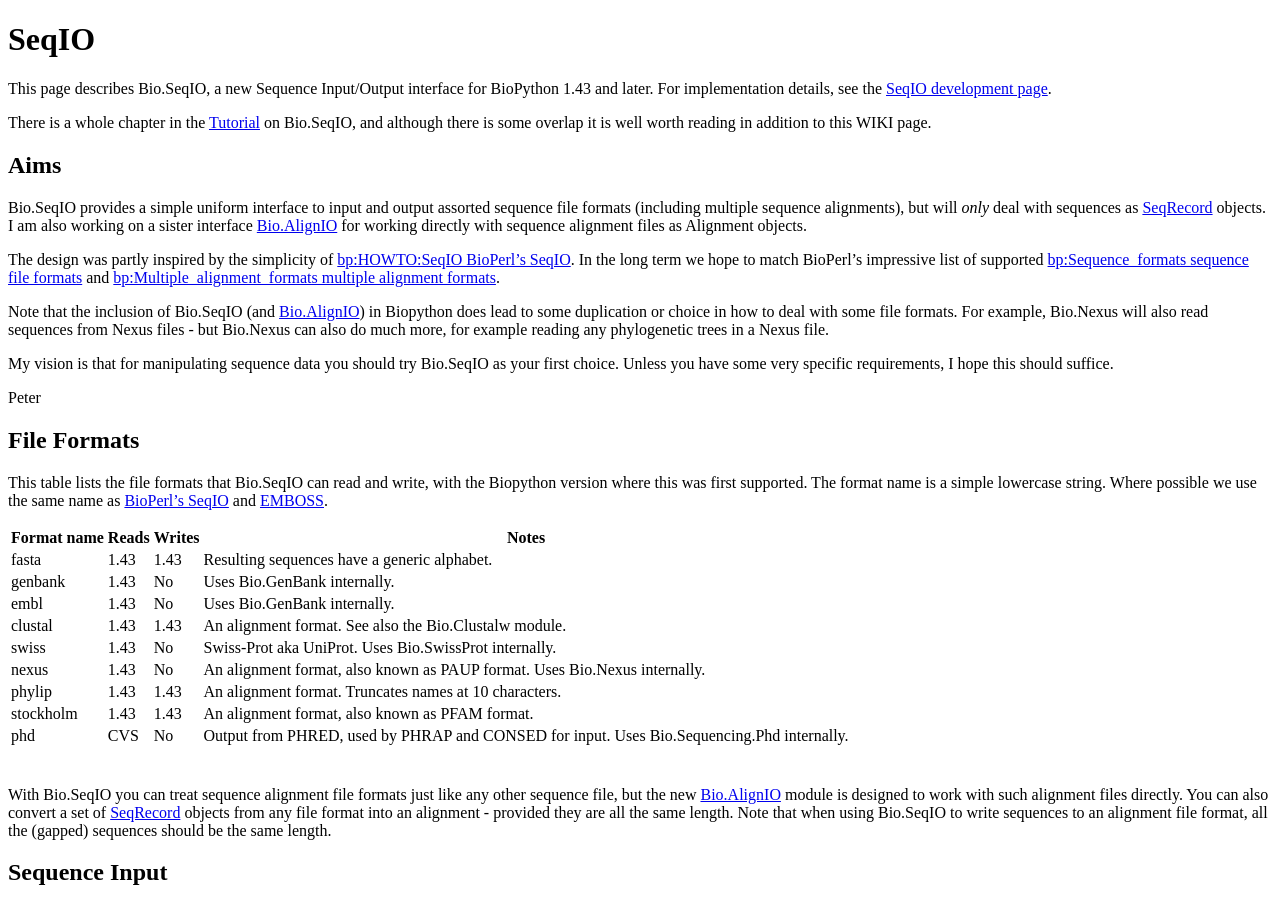
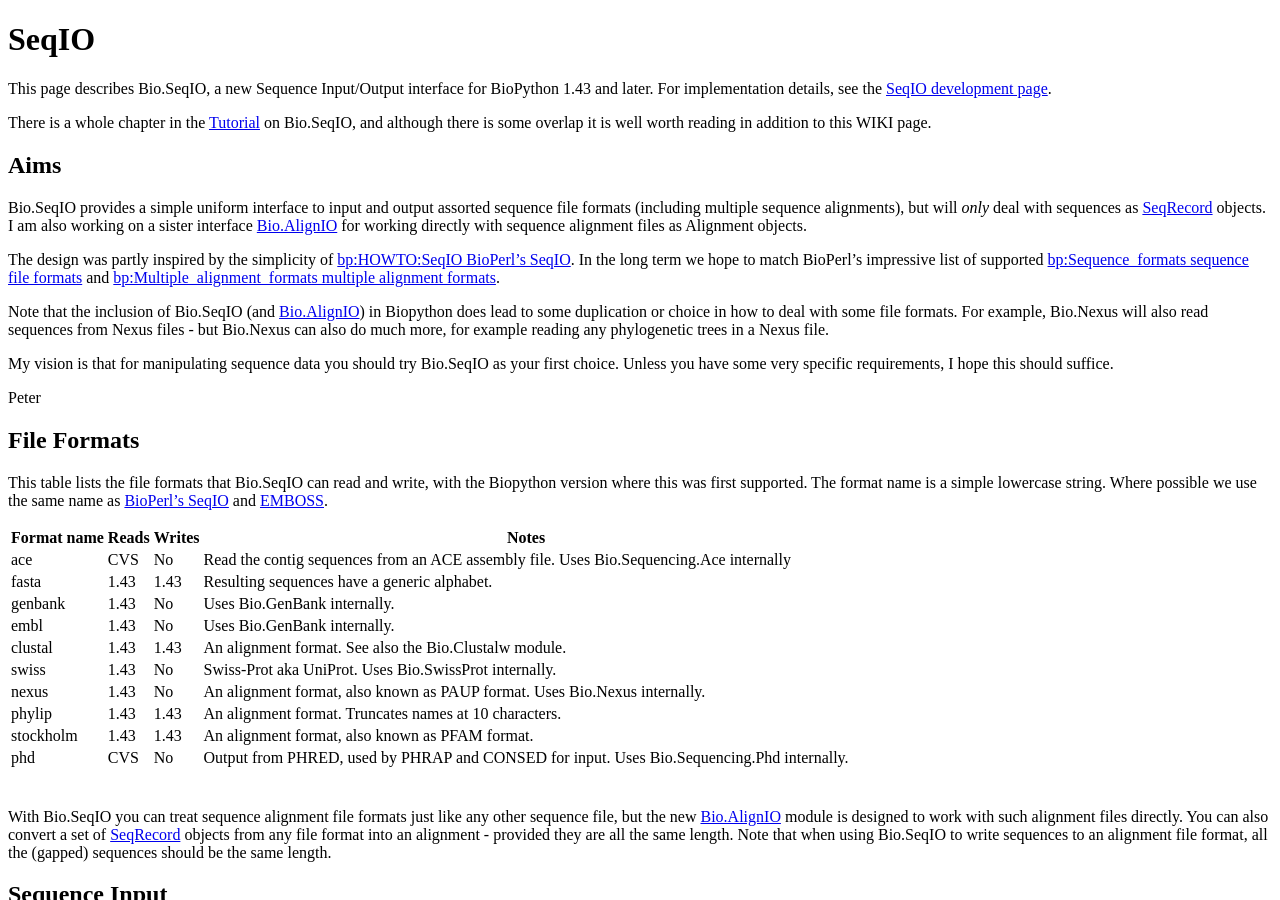
Before and after one commit to biopython/biopython.github.io, a Jekyll site: the page built from wiki/SeqIO.md, in a window 1280 px wide and 900 px high. Built offline with Jekyll 4.4.1, drawn with Linux system fonts in a browser that asks for light colours.

Commit message:
Added ACE to table

```diff
--- a/wiki/SeqIO.md
+++ b/wiki/SeqIO.md
@@ -56,6 +56,7 @@ and
 
 | Format name | Reads | Writes | Notes                                                                                      |
 |-------------|-------|--------|--------------------------------------------------------------------------------------------|
+| ace         | CVS   | No     | Read the contig sequences from an ACE assembly file. Uses Bio.Sequencing.Ace internally    |
 | fasta       | 1.43  | 1.43   | Resulting sequences have a generic alphabet.                                               |
 | genbank     | 1.43  | No     | Uses Bio.GenBank internally.                                                               |
 | embl        | 1.43  | No     | Uses Bio.GenBank internally.                                                               |
```
Also changed, not shown: 1 other file.
